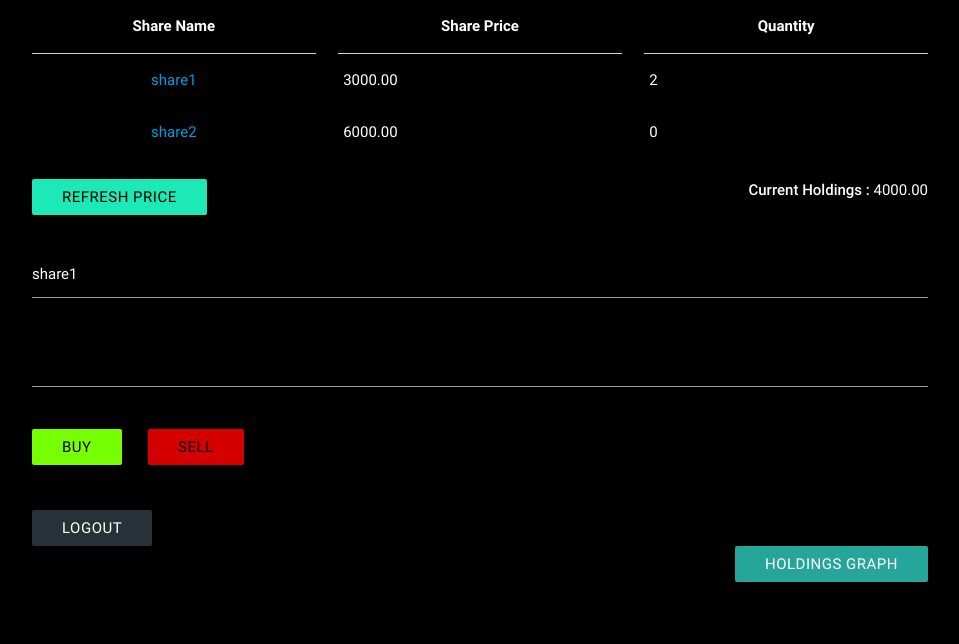
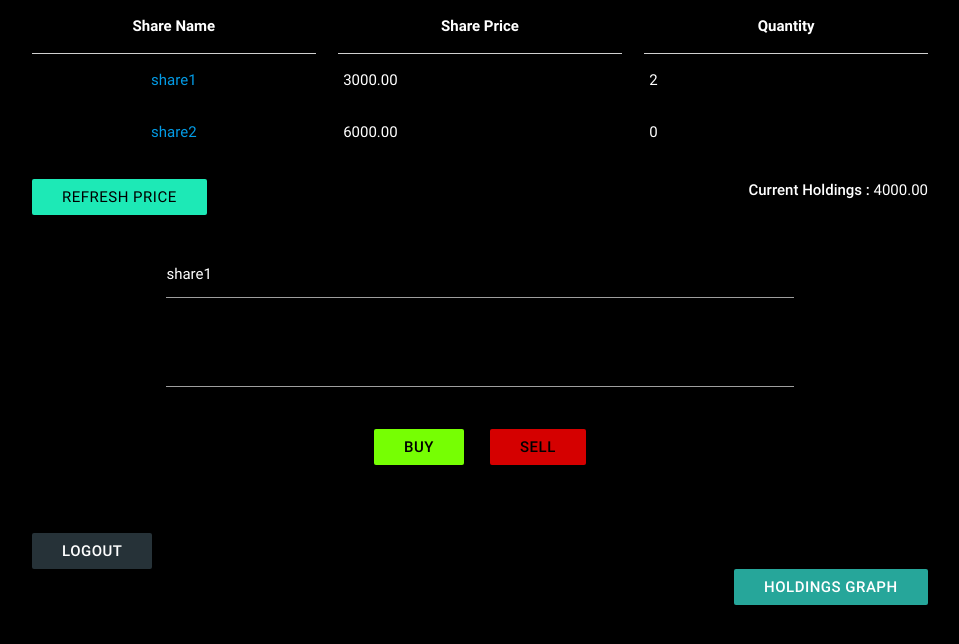
Before and after one commit to shreyanshs7/Wallstreet-Django, a Django app: page /shareprice/ in a window 1280 px wide. Shown: the top 644 px of the page, without its empty margins (160-1119 px from the left). Run offline with Django 3.2, Linux system fonts and the light colour scheme; a user stored in the database is signed in; data comes from the database, SQL or seed files in the repository; both versions use the stored data as it was after the commit; data that the repository does not hold is empty.

Commit message:
updated transaction.html

```diff
--- a/sellbuy/templates/transaction.html
+++ b/sellbuy/templates/transaction.html
@@ -85,7 +85,7 @@ function popitup(url) {
 <div class="container input-field ">
 	<form  id="sellbuy-form">
 			{% csrf_token %}
-			<select name="dropdown" id="dropdown">
+			<div class="container center"><select name="dropdown" id="dropdown">
 				  {% for obj in share_obj %}
 				<option value="{{ obj.name }}">{{ obj.name }}</option>
 					{% endfor %}
@@ -93,14 +93,14 @@ function popitup(url) {
 			<br>
 			<input type="number" name="quantity" id="quantity">
 			<br><br>
-			<button class="btn waves-effect waves-light  light-green accent-3 black-text" type="submit" name="buy" id="buy" value="BUY"  >BUY</button>
+			<button class="btn waves-effect waves-light  light-green accent-3 black-text" type="submit" name="buy" id="buy" value="BUY"  ><strong>BUY</strong></button>
 			&nbsp;&nbsp;&nbsp;&nbsp;&nbsp;
-			<button class="btn waves-effect waves-light red accent-4 black-text"  type="submit" name="sell" id="sell" value="SELL"  >SELL</button>
+			<button class="btn waves-effect waves-light red accent-4 black-text"  type="submit" name="sell" id="sell" value="SELL"  ><strong>SELL</strong></button></div>
 			<br><br><br>
-<button class="btn waves-effect waves-light  blue-grey darken-4 " formaction="/logout/" >LOGOUT</button>
+<button class="btn waves-effect waves-light  blue-grey darken-4 " formaction="/logout/" ><strong>LOGOUT</strong></button>
 	</form>
 
-	<button class=" btn waves-effect waves-light right" onclick="return popitup('/usergraph/{{request.user}}')">Holdings Graph</button>
+	<button class=" btn waves-effect waves-light right" onclick="return popitup('/usergraph/{{request.user}}')"><strong>Holdings Graph</strong></button>
 </div>
 
 
```
Also changed, not shown: db.sqlite3.
